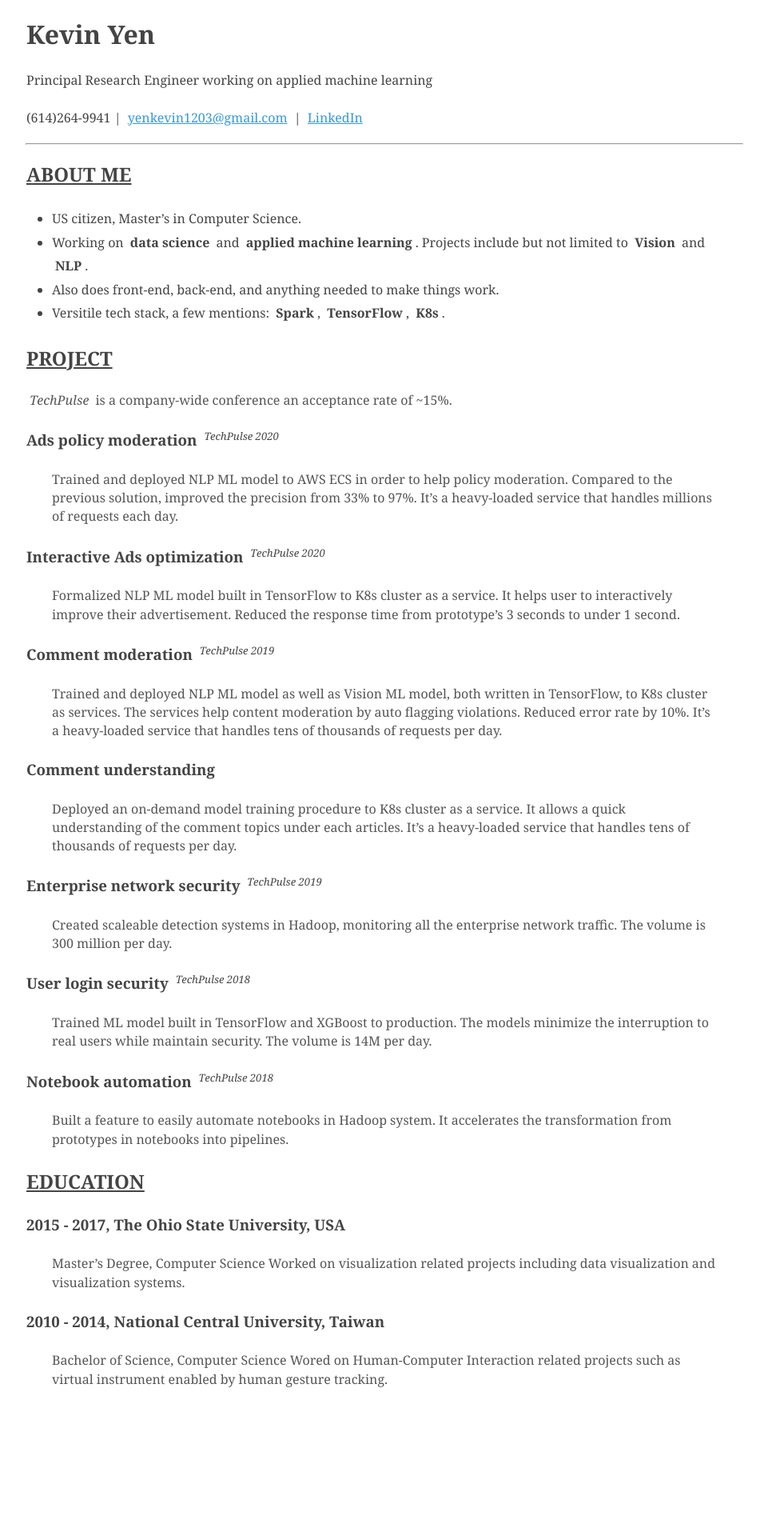
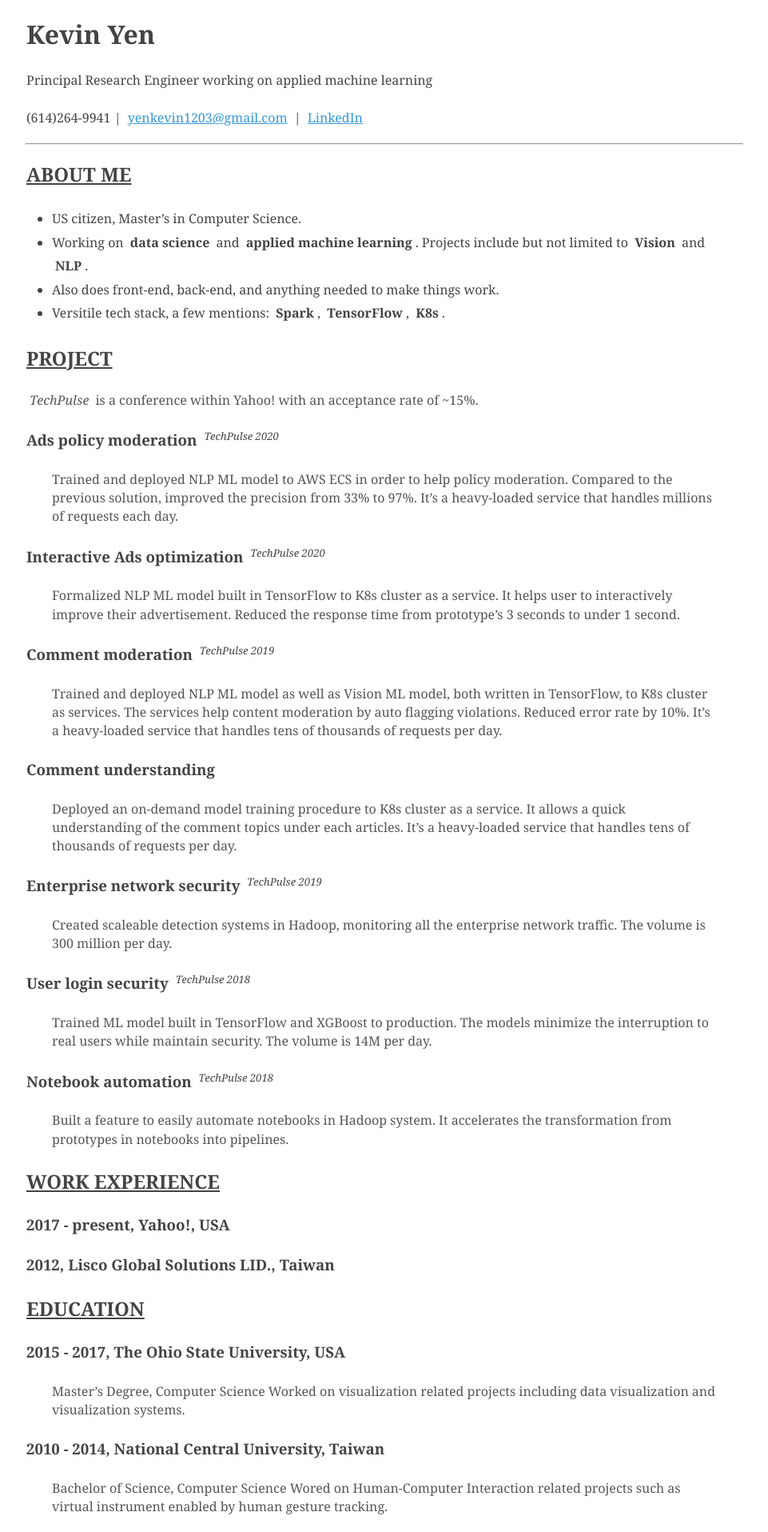
Before and after one commit to NivekNey/NivekNey.github.io, a Jekyll site: the page built from index.md, in a window 1280 px wide. Shown: the whole page at 80% size, without its empty margins (159-1120 px from the left). Built offline with Jekyll 4.4.1, drawn with Linux system fonts in a browser that asks for light colours; before the commit the page ends 1756 px from its top, so only the background shows below that.

Commit message:
Update index.md

```diff
--- a/index.md
+++ b/index.md
@@ -24,7 +24,7 @@ title: Kevin Yen
 
 ## Project
 
-_TechPulse_ is a company-wide conference an acceptance rate of ~15%.
+_TechPulse_ is a conference within Yahoo! with an acceptance rate of ~15%.
 
 ### Ads policy moderation <sup>TechPulse 2020</sup>
 
@@ -54,6 +54,12 @@ _TechPulse_ is a company-wide conference an acceptance rate of ~15%.
 
 > Built a feature to easily automate notebooks in Hadoop system. It accelerates the transformation from prototypes in notebooks into pipelines.
 
+## Work experience
+
+### 2017 - present, Yahoo!, USA
+
+### 2012, Lisco Global Solutions LID., Taiwan
+
 ## Education
 
 ### 2015 - 2017, The Ohio State University, USA
```
